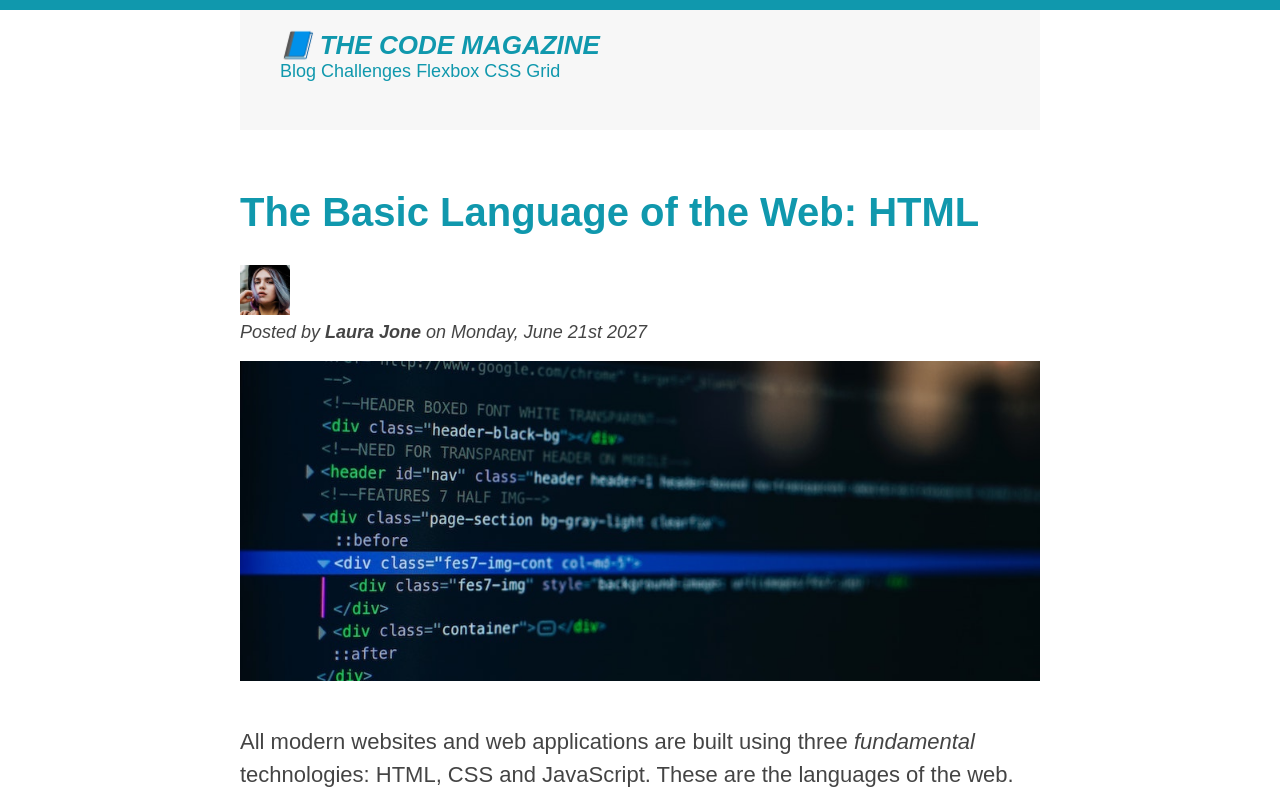
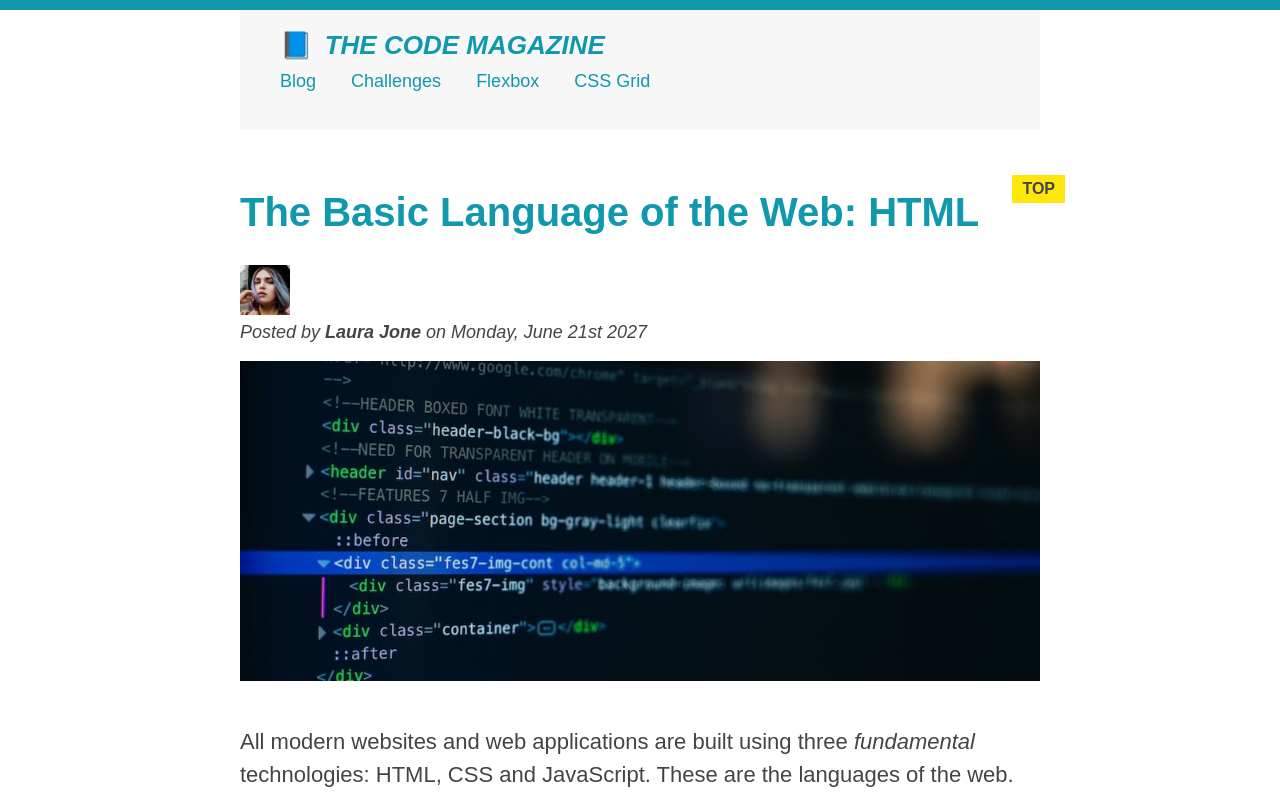
Before and after one commit to BitWizCoder/Udemy-HTML-CSS-course, a plain HTML site: page 03-CSS-Fundamentals/index.html in a window 1280 px wide. Shown: the top 800 px of the page. Drawn offline with Linux system fonts and the light colour scheme.

Commit message:
'added styles'

```diff
--- a/03-CSS-Fundamentals/index.html
+++ b/03-CSS-Fundamentals/index.html
@@ -39,6 +39,7 @@
             height="200"
             class="post-img"
           />
+          <button>❤️ Like</button>
         </header>
 
         <p>
--- a/03-CSS-Fundamentals/style.css
+++ b/03-CSS-Fundamentals/style.css
@@ -3,10 +3,13 @@
   padding: 0;
 }
 
+/* Page Sections */
+
 body {
   color: #444;
   font-family: sans-serif;
   border-top: 10px solid #1098ad;
+  position: relative;
 }
 
 .container {
@@ -40,6 +43,8 @@ aside {
   padding: 50px 0;
   width: 500px;
 }
+
+/* Smaller Elements */
 
 h1,
 h2,
@@ -142,3 +147,46 @@ a:active {
   width: 100%;
   height: auto;
 }
+
+nav a:link {
+  margin-right: 30px;
+  margin-top: 10px;
+  display: inline-block;
+}
+
+nav a:link:last-child {
+  margin-right: 0;
+}
+
+button {
+  font-size: 22px;
+  padding: 20px;
+  cursor: pointer;
+
+  position: absolute;
+  bottom: 50px;
+  right: 50px;
+}
+
+h1::first-letter {
+  font-style: normal;
+  margin-right: 5px;
+}
+
+h2 {
+  position: relative;
+}
+
+h2::after {
+  content: "TOP";
+  background-color: #ffe70e;
+  color: #444;
+  font-size: 16px;
+  font-weight: bold;
+  display: inline-block;
+  padding: 5px 10px;
+
+  position: absolute;
+  top: -15px;
+  right: -25px;
+}
```
